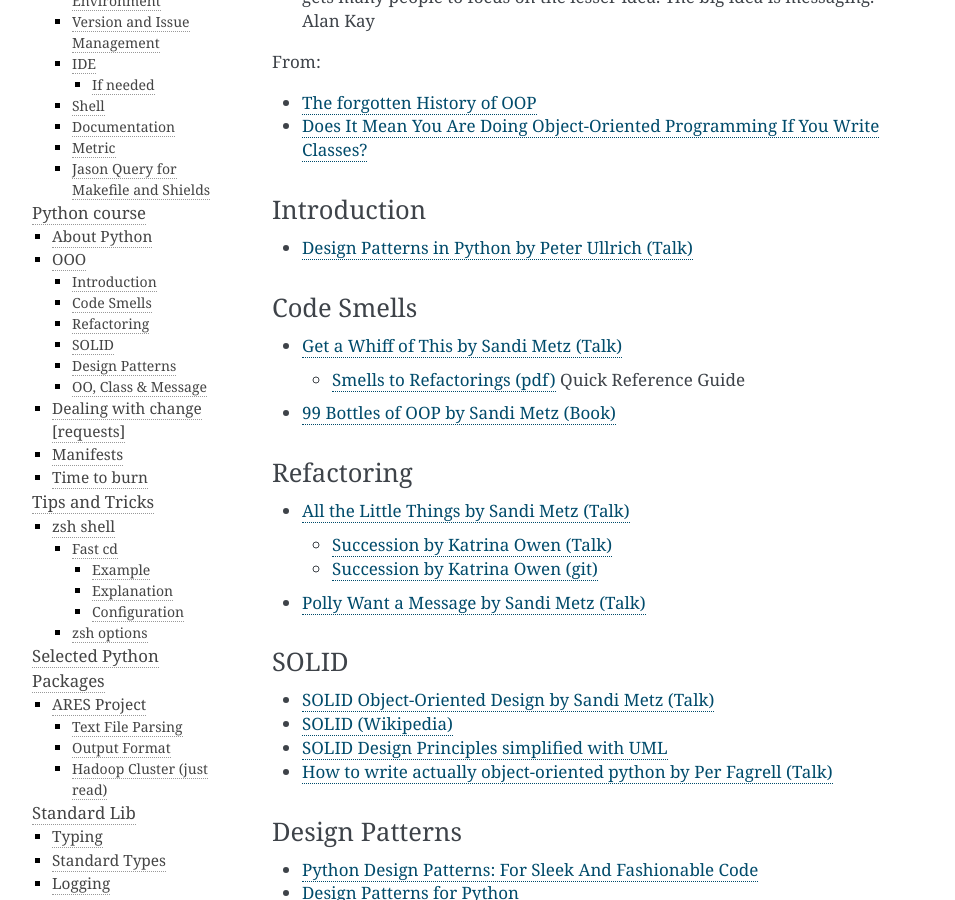
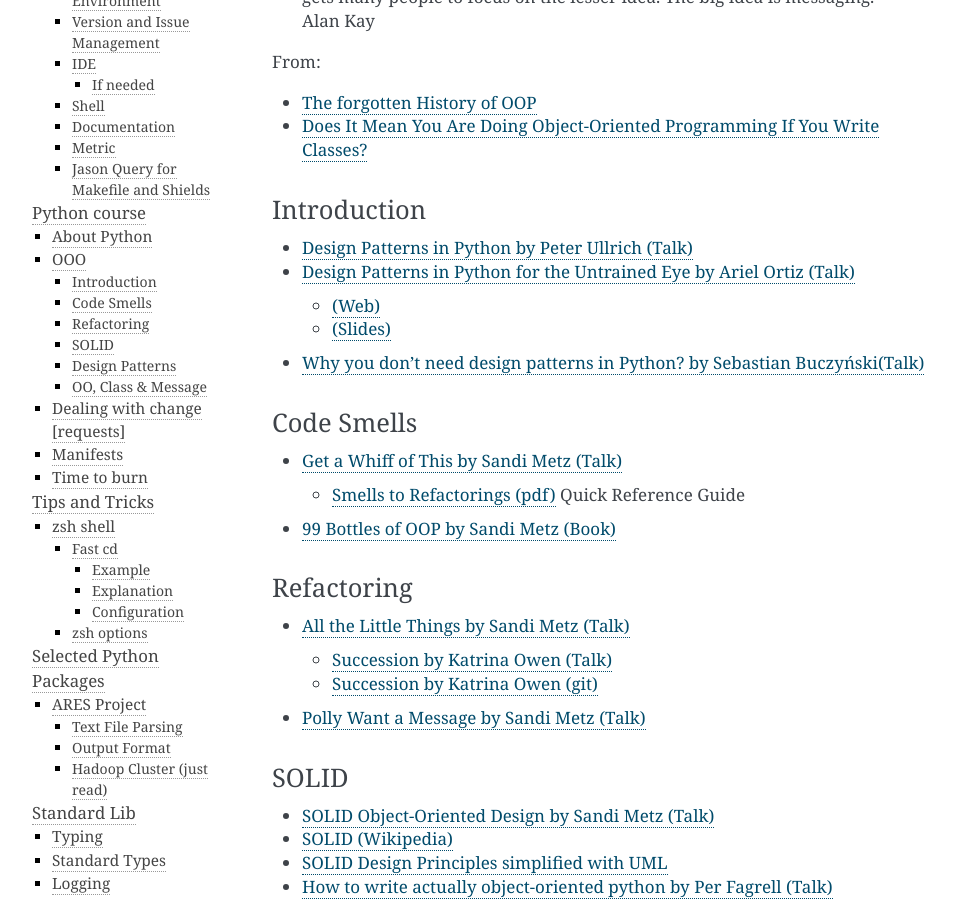
Before and after one commit to cruisen/cli-calc, a Sphinx documentation site: the page built from docs/extras/teaching.md, in a window 1280 px wide and 900 px high, scrolled down 525 px. Shown: the whole window, without its empty margins (148-1103 px from the left). Built offline with Sphinx 7.4.7, drawn with Linux system fonts in a browser that asks for light colours.

Commit message:
adds video links

```diff
--- a/docs/extras/teaching.md
+++ b/docs/extras/teaching.md
@@ -21,6 +21,10 @@ From:
 
 ### Introduction
 * [Design Patterns in Python by Peter Ullrich (Talk)](https://www.youtube.com/watch?v=bsyjSW46TDg)
+* [Design Patterns in Python for the Untrained Eye by Ariel Ortiz (Talk)](https://www.youtube.com/watch?v=o1FZ_Bd4DSM)
+  * [(Web)](https://arielortiz.info/s201911/pycon2019/docs/design_patterns.html)
+  * [(Slides)](https://docs.google.com/presentation/d/e/2PACX-1vQquDxG5_99RvxxKY8i8-DmpVM_3Ca76mU58Nf4sab25-bTY3kKjmMy3JihDtG0jVopZ-Or-BnIjNdX/pub?start=false&loop=false&delayms=3000&slide=id.g567ca5727c_0_67)
+* [Why you don't need design patterns in Python? by Sebastian Buczyński(Talk)](https://www.youtube.com/watch?v=G5OeYHCJuv0)
 
 ### Code Smells
 * [Get a Whiff of This by Sandi Metz (Talk)](https://www.youtube.com/watch?v=PJjHfa5yxlU)
```
